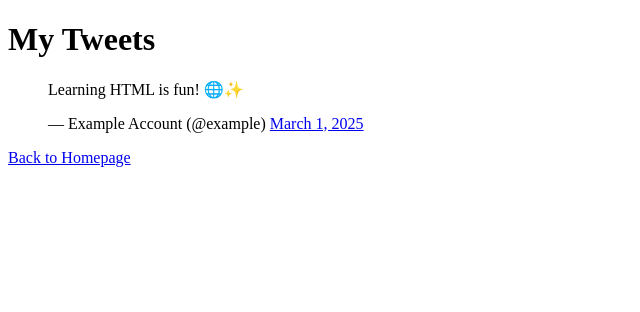
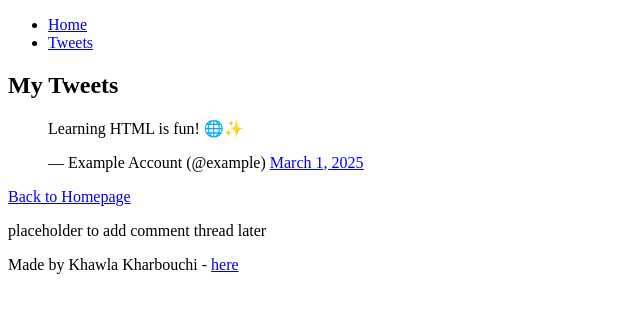
Before and after one commit to khawlakha12/My_First_Portfolio, a plain HTML site: page html_basic/tweets.html in a window 1280 px wide. Shown: the whole page, without its empty margins (0-640 px from the left). Drawn offline with Linux system fonts and the light colour scheme.

Commit message:
html test3 correct

```diff
--- a/html_basic/tweets.html
+++ b/html_basic/tweets.html
@@ -5,18 +5,35 @@
   <title>My Tweets</title>
 </head>
 <body>
-  <h1>My Tweets</h1>
 
+  <header>
+    <ul>
+      <li><a href="index.html">Home</a></li>
+      <li><a href="tweets.html">Tweets</a></li>
+    </ul>
+  </header>
 
-  <blockquote class="twitter-tweet">
-    <p lang="en" dir="ltr">
-      Learning HTML is fun! 🌐✨
-    </p>&mdash; Example Account (@example)
-    <a href="https://twitter.com/example/status/1234567890123456789">March 1, 2025</a>
-  </blockquote>
-  <script async src="https://platform.twitter.com/widgets.js" charset="utf-8"></script>
+  <main>
+    <article>
+      <h1>My Tweets</h1>
 
+      <blockquote class="twitter-tweet">
+        <p lang="en" dir="ltr">Learning HTML is fun! 🌐✨</p>&mdash; Example Account (@example)
+        <a href="https://twitter.com/example/status/1234567890123456789">March 1, 2025</a>
+      </blockquote>
+      <script async src="https://platform.twitter.com/widgets.js" charset="utf-8"></script>
 
-  <p><a href="index.html">Back to Homepage</a></p>
+      <p><a href="index.html">Back to Homepage</a></p>
+    </article>
+
+    <aside>
+      <p>placeholder to add comment thread later</p>
+    </aside>
+  </main>
+
+  <footer>
+    <p>Made by Khawla Kharbouchi - <a href="https://www.linkedin.com/in/khawla-kharbouchi" target="_blank">here</a></p>
+  </footer>
+
 </body>
 </html>
```
Also changed, not shown: html_basic/index.html (line endings or trailing spaces).
